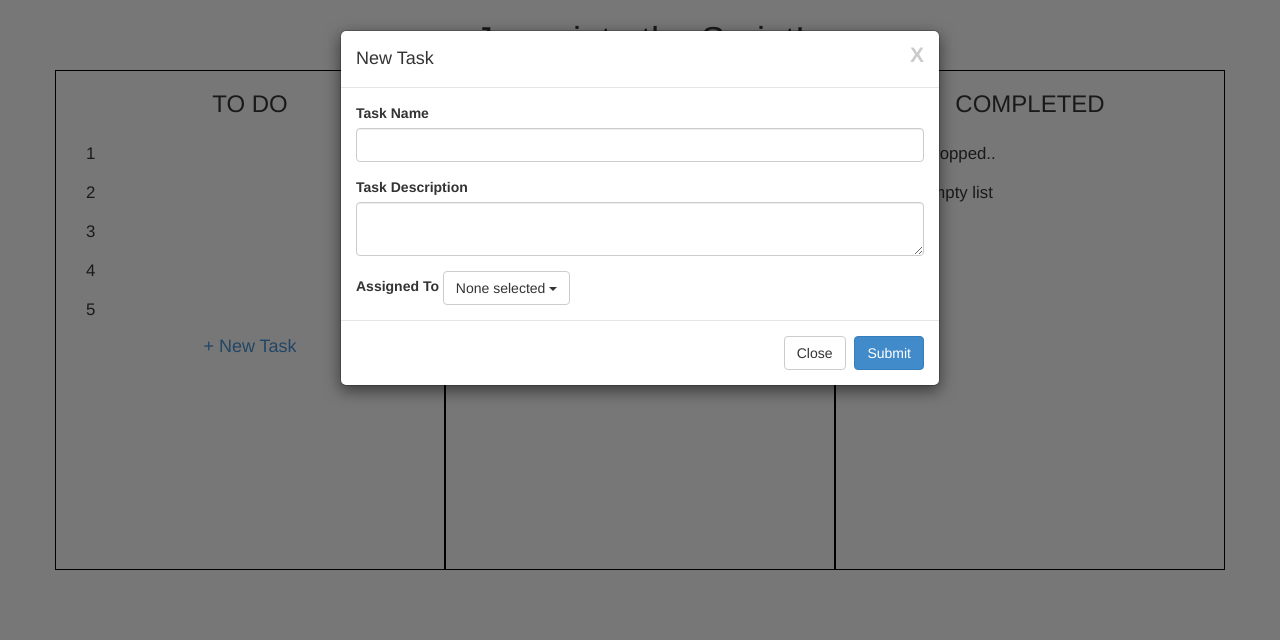
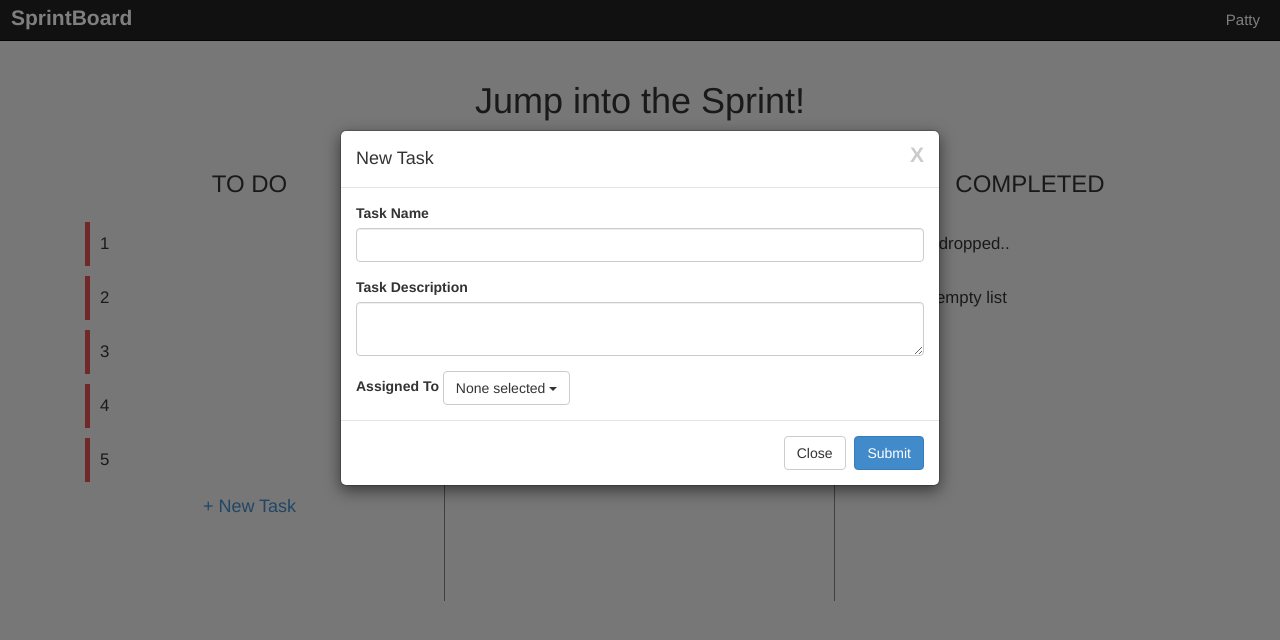
Before and after one commit to pbmasigla/HackRU, a website: page main.html in a window 1280 px wide. Both pictures are taken after a click on the link "+ New Task". Drawn offline with nearby package versions, Linux system fonts and the light colour scheme.

Commit message:
changes to main

```diff
--- a/css/main-style.css
+++ b/css/main-style.css
@@ -19,10 +19,61 @@
 		margin-bottom:15px;
 	}
 
+/*NAVBAR*/
+	.navbar{
+		min-height:40px;
+		margin-bottom:15px;
+	}
+
+	#navbar_user{
+		float: right;
+		padding: 9px;
+		margin-right: 11px;
+		color: white;
+		font-size: 15px;
+	}
+
+	#navbar_logo{
+		font-size:21px;
+		color:white;
+		padding:2px;
+		margin-left:9px;
+		margin-top:1px;
+	}
+
+	#navbar_user:hover{
+		cursor:pointer;
+	}
+
+/*MODAL*/
+	.modal{
+		top:100px;
+	}
+
+	#choose_user_form > p{
+		text-align:center;
+	}
+
 /*MAIN PAGE*/
+	#title{
+		padding:5px;
+	}
+
 	.main{
-		height:500px;
-		border:solid 1px black;
+		height:450px;
+	}
+
+	#main-row{
+		margin-top:15px;
+	}
+
+	#to-do-col, #in-progress-col{
+		border-right:1px solid gray;
+	}
+
+	.ui-state-highlight {
+		height: 2.7em; line-height: 2.7em;
+		border: 2px dashed #dddddd;
 	}
 
 	ul#to-do, ul#in-progress, ul#completed{
@@ -36,15 +87,48 @@
 	}
 
 	ul#to-do > li, ul#in-progress > li, ul#completed > li{
-		margin: 5px;
-		padding: 5px;
+		margin: 10px;
+		padding: 10px;
 		font-size: 1.2em;
-		background: #eee;
 	}
 
-	ul#to-do > li:hover, ul#in-progress > li:hover, ul#completed > li:hover{
-		background: white;
+	ul#to-do > li:hover{
+		padding:8px;
+		background: #EFEFEF;
 		cursor:pointer;
+		border-right: 2px dashed #E05151;
+		border-top: 2px dashed #E05151;
+		border-bottom: 2px dashed #E05151;
+	}
+
+	ul#in-progress > li:hover{
+		padding:8px;
+		background: #EFEFEF;
+		cursor:pointer;
+		border-right: 2px dashed #FFD452;
+		border-top: 2px dashed #FFD452;
+		border-bottom: 2px dashed #FFD452;
+	}
+
+	ul#completed > li:hover{
+		padding:8px;
+		background: #EFEFEF;
+		cursor:pointer;
+		border-right: 2px dashed #1FDA9A;
+		border-top: 2px dashed #1FDA9A;
+		border-bottom: 2px dashed #1FDA9A;
+	}
+
+	ul#to-do > li{
+		border-left:#E05151 5px solid;
+	}
+
+	ul#in-progress > li{
+		border-left:#FFD452 5px solid;
+	}
+
+	ul#completed > li{
+		border-left:#1FDA9A 5px solid;
 	}
 
 	select{
--- a/main.html
+++ b/main.html
@@ -22,19 +22,25 @@
 
 	<body>
 
+		<!--NAVBAR-->
+		<nav class="navbar navbar-inverse navbar-static-top" role="navigation">
+			<label id="navbar_logo">SprintBoard</label>
+			<a data-toggle="modal" data-target="#choose_account_modal" id="navbar_user">Patty</a>
+		</nav>
+
 		<div class="container">
 
 			<div class="row">
-				<div class="col-md-12 text-center">
-					<h1>Jump into the Sprint!</h1>
+				<div class="col-md-8 col-md-offset-2 text-center">
+					<h1 contenteditable="true" id="title">Jump into the Sprint!</h1>
 				</div>
 			</div>
 
 			<!--TO-DO LIST START-->
-			<div class="row">
+			<div class="row" id="main-row">
 
 				<!--TO DO-->
-				<div class="col-md-4 main">
+				<div class="col-md-4 main" id="to-do-col">
 					<h3 class="text-center">TO DO</h3>
 
 					<ul id="to-do">
@@ -49,7 +55,7 @@
 				</div>
 
 				<!--IN PROGRESS-->
-				<div class="col-md-4 main">
+				<div class="col-md-4 main" id="in-progress-col">
 					<h3 class="text-center">IN PROGRESS</h3>
 
 					<ul id="in-progress">
@@ -62,7 +68,7 @@
 				</div>
 
 				<!--COMPLETED-->
-				<div class="col-md-4 main">
+				<div class="col-md-4 main" id="completed-col">
 					<h3 class="text-center">COMPLETED</h3>
 
 					<ul id="completed">
@@ -113,6 +119,46 @@
 			  	</div>
 			</div>
 
+			<!--NAME MODAL-->
+			<div class="modal fade" id="choose_account_modal" tabindex="-1" role="dialog" aria-labelledby="choose_account_modal" aria-hidden="true">
+			    <div class="modal-dialog">
+			        <div class="modal-content">
+
+			            <div class="modal-header">
+				            <button type="button" class="close" data-dismiss="modal" aria-hidden="true">X</button>
+				            <h4 class="modal-title" id="myModalLabel">Choose User</h4>
+			            </div>
+
+			            <form method="post" id="new_task_form">
+
+				            <div class="modal-body" id="choose_user_form">
+
+				            	<label>Choose Existing User</label>
+				                <select id="assigned_to" class="form-control" name="assignedTo">
+				                	<option>Choose existing user</option>
+				                	<option>Kris</option>
+								  	<option>Patty</option>
+								  	<option>Carl</option>
+								  	<option>Oz</option>
+								  	<option>Reggie</option>
+				                </select>
+
+				                <p> - or - </p>
+
+				                <label>New User</label><input type="text" class="form-control"/>
+				            </div>
+
+				            <div class="modal-footer">
+				                <button type="button" class="btn btn-default" data-dismiss="modal">Close</button>
+				                <button type="button" class="btn btn-primary">Submit</button>
+				        	</div>
+
+				        </form>
+
+			    	</div>
+			  	</div>
+			</div>
+
 		</div>
 	</body>
 </html>
@@ -124,6 +170,7 @@ $(function(){
 	//JQUERY UI SORTABLE
 	$('#to-do, #in-progress, #completed').sortable({
 		connectWith: "ul",
+		placeholder: "ui-state-highlight"
 	});
 
 	//BOOTSTRAP MULTISELECT
```
Also changed, not shown: index.html (+0 -1 lines).
